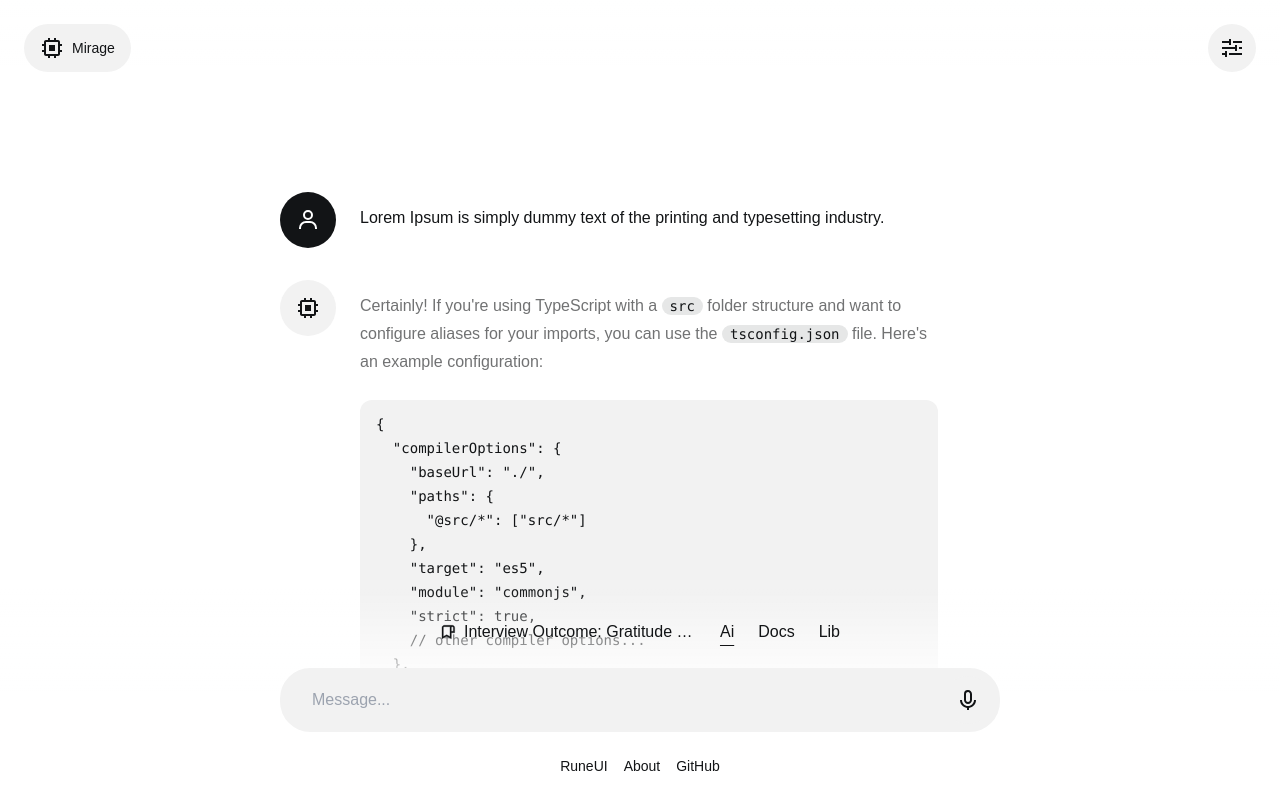
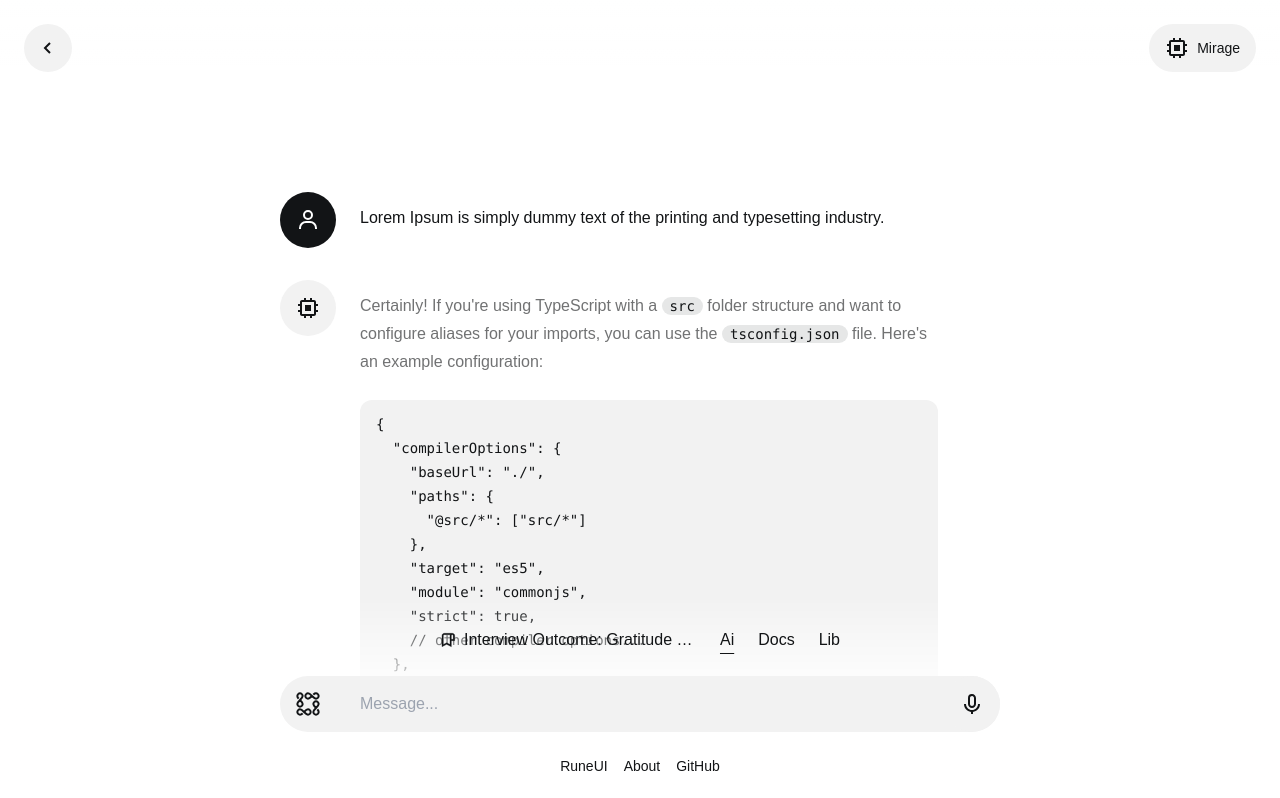
Before and after one commit to yaroslavnosenko/runeui, a React (Vite) app: page / in a window 1280 px wide. Shown: the top 798 px of the page. Built offline with nearby package versions, Linux system fonts and the light colour scheme.

Commit message:
added logo

```diff
--- a/index.html
+++ b/index.html
@@ -11,12 +11,12 @@
     <style>
       html,
       body {
-        background: #fbfdff;
+        background: #ffffff;
       }
       @media (prefers-color-scheme: dark) {
         html,
         body {
-          background: #030405;
+          background: #1d232a;
         }
       }
     </style>
--- a/package.json
+++ b/package.json
@@ -4,7 +4,7 @@
   "version": "0.0.0",
   "type": "module",
   "scripts": {
-    "dev": "vite --host=192.168.12.135",
+    "dev": "vite",
     "build": "tsc && vite build",
     "lint": "eslint . --ext ts,tsx --report-unused-disable-directives --max-warnings 0",
     "preview": "vite preview"
--- /dev/null
+++ b/src/assets/Rune.tsx
@@ -0,0 +1,20 @@
+import { IconBaseProps } from 'react-icons'
+
+export const Rune = (props: IconBaseProps) => {
+  return (
+    <svg
+      version="1.1"
+      viewBox="0 0 48 48"
+      xmlns="http://www.w3.org/2000/svg"
+      stroke-width="3"
+      stroke="currentColor"
+      fill="none"
+      {...props}
+    >
+      <path d="m32 10c1-1 1.7909-2 4-2 2 0 4 2 4 4s-2 4-4 4c-4 0-8-8-12-8-2 0-4 2-4 4s2 4 4 4 3-1 6-4" />
+      <path d="m10 16c-1-1-2-1.7909-2-4 0-2 2-4 4-4s4 2 4 4c0 4-8 8-8 12 0 2 2 4 4 4s4-2 4-4-1-3-4-6" />
+      <path d="m38 32c1 1 2 1.7909 2 4 0 2-2 4-4 4s-4-2-4-4c0-4 8-8 8-12 0-2-2-4-4-4s-4 2-4 4 1 3 4 6" />
+      <path d="m16 38c-1 1-1.7909 2-4 2-2 0-4-2-4-4s2-4 4-4c4 0 8 8 12 8 2 0 4-2 4-4s-2-4-4-4-3 1-6 4" />
+    </svg>
+  )
+}
--- a/src/components/Footer.tsx
+++ b/src/components/Footer.tsx
@@ -1,11 +1,11 @@
-import { MainInput, Menu } from '@/components'
+import { ChatInput, Menu } from '@/components'
 
 export const Footer = () => {
   return (
     <footer className="fixed bottom-0 left-0 right-0 py-6 pt-8 bg-gradient-to-t from-base-100 to-transparent via-base-100">
       <div className="container px-6 mx-auto max-w-3xl grid gap-6">
         <Menu />
-        <MainInput />
+        <ChatInput />
         <div className="flex gap-4 justify-center text-sm">
           <p className="link link-hover">RuneUI</p>
           <p className="link link-hover">About</p>
--- a/src/components/chat/ChatHeader.tsx
+++ b/src/components/chat/ChatHeader.tsx
@@ -1,15 +1,15 @@
-import { BiSlider, BiChip } from 'react-icons/bi'
+import { BiChip, BiChevronLeft } from 'react-icons/bi'
 
 export const ChatHeader = () => {
   return (
     <header className="fixed bg-gradient-to-b from-base-100 to-transparent top-0 left-0 right-0 px-6 pt-6 justify-between flex">
+      <button className="btn btn-circle btn-base">
+        <BiChevronLeft className="w-6 h-6" />
+      </button>
       <button className="btn rounded-full btn-base">
         <BiChip className="w-6 h-6" />
         Mirage
       </button>
-      <button className="btn btn-circle btn-base">
-        <BiSlider className="w-6 h-6" />
-      </button>
     </header>
   )
 }
--- a/src/components/MainInput.tsx
+++ b/src/components/chat/ChatInput.tsx
@@ -1,8 +1,9 @@
+import { Rune } from '@/assets/Rune'
 import { useAutosizeTextArea } from '@/hooks'
 import { useRef, useState } from 'react'
 import { BiUpArrowAlt, BiMicrophone } from 'react-icons/bi'
 
-export const MainInput = () => {
+export const ChatInput = () => {
   const textAreaRef = useRef<HTMLTextAreaElement>(null)
   const [value, setValue] = useState('')
   useAutosizeTextArea(textAreaRef.current, value)
@@ -13,7 +14,10 @@ export const MainInput = () => {
   }
 
   return (
-    <div className="bg-base-200 rounded-badge flex items-end p-2">
+    <div className="bg-base-200 rounded-[32px] flex items-end">
+      <div className="w-14 h-14 flex items-center justify-center rounded-full">
+        <Rune className="w-8 h-8" />
+      </div>
       <textarea
         placeholder="Message..."
         className="textarea textarea-ghost bg-transparent flex-1 px-6 overflow-auto resize-none py-3 min-h-0 self-center leading-normal text-base"
@@ -23,12 +27,12 @@ export const MainInput = () => {
         value={value}
       />
       {value && (
-        <button className="btn btn-circle btn-base">
+        <button className="btn btn-circle btn-accent w-14 h-14">
           <BiUpArrowAlt className="w-6 h-6" />
         </button>
       )}
       {!value && (
-        <button className="btn btn-circle btn-base">
+        <button className="btn btn-circle btn-base w-14 h-14">
           <BiMicrophone className="w-6 h-6" />
         </button>
       )}
--- a/src/components/chat/index.ts
+++ b/src/components/chat/index.ts
@@ -3,4 +3,5 @@ export * from './AiMessage'
 export * from './UserMessage'
 export * from './ChatButton'
 export * from './ChatHeader'
+export * from './ChatInput'
 export * from './ChatResolver'
--- a/src/components/index.ts
+++ b/src/components/index.ts
@@ -1,5 +1,4 @@
 export * from './App'
 export * from './Footer'
-export * from './MainInput'
 export * from './Menu'
 export * from './chat'
--- a/tailwind.config.js
+++ b/tailwind.config.js
@@ -1,6 +1,7 @@
 import typography from '@tailwindcss/typography'
 import daisyui from 'daisyui'
 import themes from 'daisyui/src/theming/themes'
+import colors from 'tailwindcss/colors'
 
 /** @type {import('tailwindcss').Config} */
 export default {
@@ -15,12 +16,15 @@ export default {
         light: {
           ...themes['light'],
           'base-content': '#121416',
+          accent: colors.teal[500],
+          'accent-content': '#fbfdff',
         },
       },
       {
         dark: {
           ...themes['dark'],
           'base-content': '#fbfdff',
+          accent: colors.teal[200],
         },
       },
     ],
```
Also changed, not shown: public/rune.svg (added).
